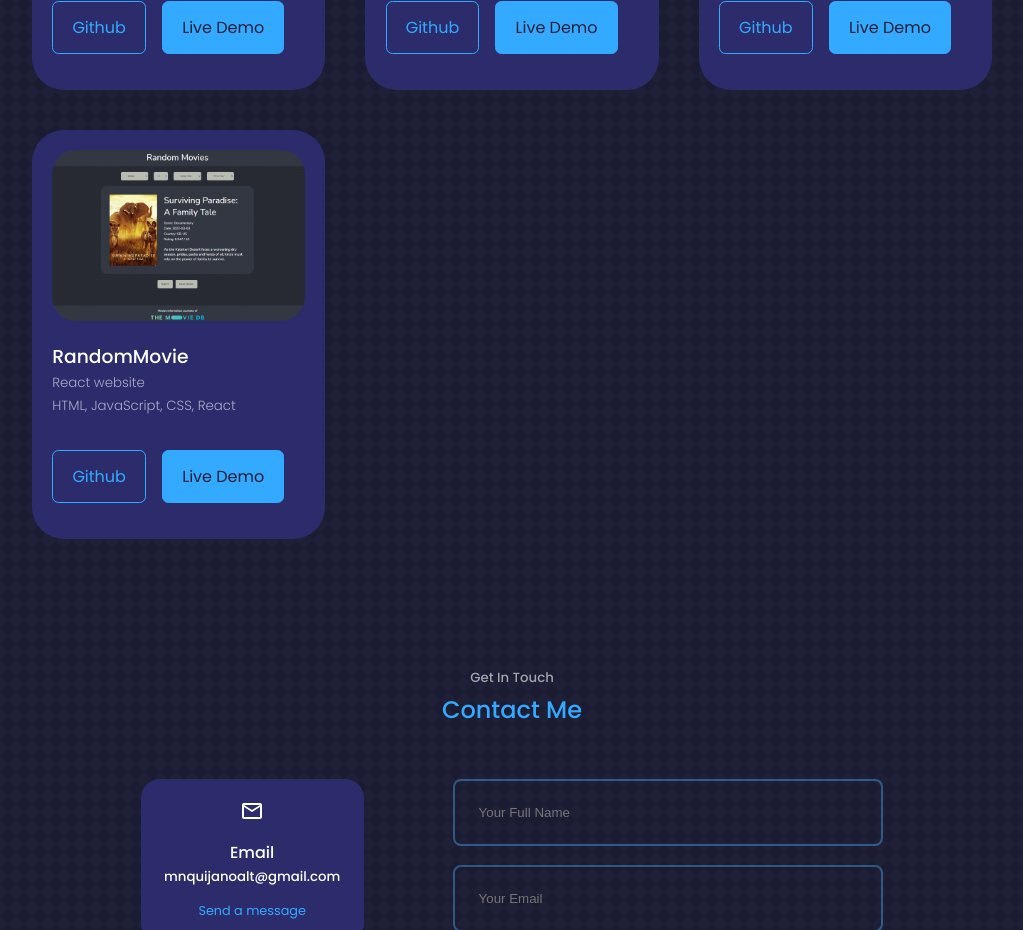
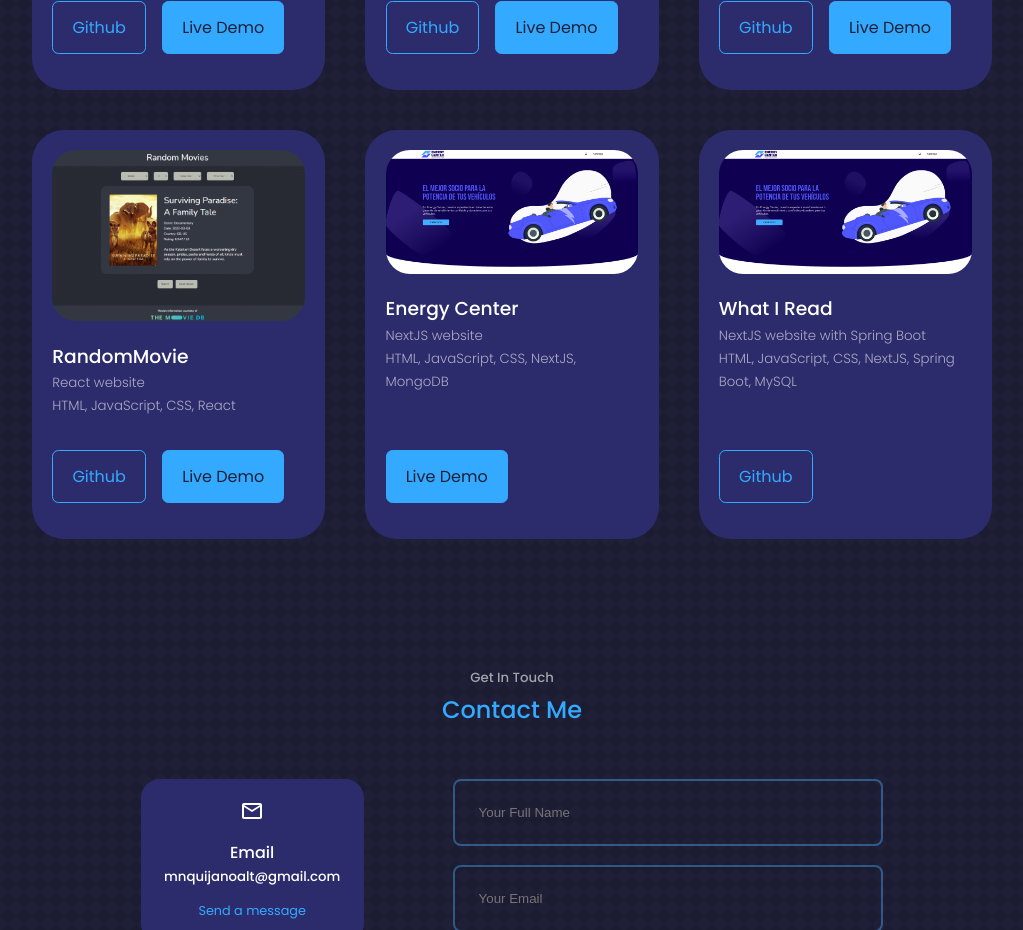
Before and after one commit to MartinQuijano/react-portfolio-website, a React (Create React App) app: page / in a window 1280 px wide. Shown: the part 2820-3750 px from the top of the page, without its empty margins (128-1151 px from the left). Built offline with nearby package versions, Linux system fonts and the light colour scheme.

Commit message:
Update portfolio

```diff
--- a/src/components/portfolio/Portfolio.jsx
+++ b/src/components/portfolio/Portfolio.jsx
@@ -1,89 +1,109 @@
-import React from 'react'
-import './portfolio.css'
-import IMG1 from '../../assets/Leapy_02.png'
-import IMG2 from '../../assets/Spikes.png'
-import IMG3 from '../../assets/SpacePilots.png'
-import IMG4 from '../../assets/PeacefulWarrior.png'
-import IMG5 from '../../assets/Akradion.png'
-import IMG6 from '../../assets/Commanders.png'
-import IMG7 from '../../assets/randommovies.png'
+import React from "react";
+import "./portfolio.css";
+import IMG1 from "../../assets/Leapy_02.png";
+import IMG2 from "../../assets/Spikes.png";
+import IMG3 from "../../assets/SpacePilots.png";
+import IMG4 from "../../assets/PeacefulWarrior.png";
+import IMG5 from "../../assets/Akradion.png";
+import IMG6 from "../../assets/Commanders.png";
+import IMG7 from "../../assets/randommovies.png";
+import IMG8 from "../../assets/energycenter.png";
+import IMG9 from "../../assets/whatiread.png";
 
 const data = [
   {
     id: 1,
     image: IMG1,
-        title: 'Leapy',
-        genre: 'Drag & Release 2D',
-        technologies: 'Unity, C#',
-        github: 'https://github.com/MartinQuijano/Leapy',
-        demo: 'https://kottler.itch.io/leapy'
+    title: "Leapy",
+    genre: "Drag & Release 2D",
+    technologies: "Unity, C#",
+    github: "https://github.com/MartinQuijano/Leapy",
+    demo: "https://kottler.itch.io/leapy",
   },
   {
     id: 2,
     image: IMG2,
-        title: 'Spikes',
-        genre: 'Puzzle 2D',
-        technologies: 'Unity, C#',
-        github: 'https://github.com/MartinQuijano/Spikes',
-        demo: 'https://kottler.itch.io/spikes'
+    title: "Spikes",
+    genre: "Puzzle 2D",
+    technologies: "Unity, C#",
+    github: "https://github.com/MartinQuijano/Spikes",
+    demo: "https://kottler.itch.io/spikes",
   },
   {
     id: 3,
     image: IMG3,
-        title: 'Space Pilots',
-        genre: 'Endless Runner 2D',
-        technologies: 'Unity, C#',
-        github: 'https://github.com/MartinQuijano/Space-Pilots',
-        demo: 'https://kottler.itch.io/space-pilots'
+    title: "Space Pilots",
+    genre: "Endless Runner 2D",
+    technologies: "Unity, C#",
+    github: "https://github.com/MartinQuijano/Space-Pilots",
+    demo: "https://kottler.itch.io/space-pilots",
   },
   {
     id: 4,
     image: IMG4,
-        title: 'Peaceful Warrior',
-        genre: 'Platformer 2D',
-        technologies: 'Unity, C#',
-        github: 'https://github.com/MartinQuijano/Peaceful-Warrior',
-        demo: 'https://kottler.itch.io/peaceful-warrior'
+    title: "Peaceful Warrior",
+    genre: "Platformer 2D",
+    technologies: "Unity, C#",
+    github: "https://github.com/MartinQuijano/Peaceful-Warrior",
+    demo: "https://kottler.itch.io/peaceful-warrior",
   },
   {
     id: 5,
     image: IMG5,
-        title: 'Akradion',
-        genre: 'Arcade',
-        technologies: 'Unity, C#',
-        github: 'https://github.com/MartinQuijano/Akradion',
-        demo: 'https://kottler.itch.io/akradion'
+    title: "Akradion",
+    genre: "Arcade",
+    technologies: "Unity, C#",
+    github: "https://github.com/MartinQuijano/Akradion",
+    demo: "https://kottler.itch.io/akradion",
   },
   {
     id: 6,
     image: IMG6,
-        title: 'Commanders',
-        genre: 'Multi-action turn-based strategy',
-        technologies: 'Unity, C#',
-        github: 'https://github.com/MartinQuijano/Commanders',
-        demo: 'https://kottler.itch.io/commanders'
-    }, {
+    title: "Commanders",
+    genre: "Multi-action turn-based strategy",
+    technologies: "Unity, C#",
+    github: "https://github.com/MartinQuijano/Commanders",
+    demo: "https://kottler.itch.io/commanders",
+  },
+  {
     id: 7,
     image: IMG7,
-        title: 'RandomMovie',
-        genre: 'React website',
-        technologies: 'HTML, JavaScript, CSS, React',
-        github: 'https://github.com/MartinQuijano/random-movie',
-        demo: 'https://randomlymovie.netlify.app/'
-    }
-]
+    title: "RandomMovie",
+    genre: "React website",
+    technologies: "HTML, JavaScript, CSS, React",
+    github: "https://github.com/MartinQuijano/random-movie",
+    demo: "https://randomlymovie.netlify.app/",
+  },
+  {
+    id: 8,
+    image: IMG8,
+    title: "Energy Center",
+    genre: "NextJS website",
+    technologies: "HTML, JavaScript, CSS, NextJS, MongoDB",
+    github: null,
+    demo: "https://www.energycenter.com.ar/",
+  },
+  {
+    id: 9,
+    image: IMG8,
+    title: "What I Read",
+    genre: "NextJS website with Spring Boot",
+    technologies: "HTML, JavaScript, CSS, NextJS, Spring Boot, MySQL",
+    github: "https://github.com/MartinQuijano/next-whatiread",
+    demo: null,
+  },
+];
 
 const portfolio = () => {
   return (
-        <section id='portfolio'>
+    <section id="portfolio">
       <h5>My Projects</h5>
       <h2>Portfolio</h2>
 
       <div className="container portfolio__container">
-                {
-                    data.map(({ id, image, title, genre, technologies, github, demo }) => {
+        {data.map(({ id, image, title, genre, technologies, github, demo }) => {
           return (
-                            <article key={id} className='portfolio__item'>
+            <article key={id} className="portfolio__item">
               <div className="portfolio__item-image">
                 <img src={image} alt={title} />
               </div>
@@ -91,17 +111,23 @@ const portfolio = () => {
               <small className="portfolio__game-genre">{genre}</small>
               <small className="portfolio__game-technologies">{technologies}</small>
               <div className="portfolio__item-cta">
-                                    <a href={github} className='btn' target='_blank'>Github</a>
-                                    <a href={demo} className='btn btn-primary' target='_blank'>Live Demo</a>
+                {github !== null && (
+                  <a href={github} className="btn" target="_blank">
+                    Github
+                  </a>
+                )}
+                {demo !== null && (
+                  <a href={demo} className="btn btn-primary" target="_blank">
+                    Live Demo
+                  </a>
+                )}
               </div>
             </article>
-                        )
-                    })
-                }
-
+          );
+        })}
       </div>
     </section>
-    )
-}
+  );
+};
 
-export default portfolio
+export default portfolio;
```
Also changed, not shown: src/assets/energycenter.png (added), src/assets/whatiread.png (added). Lines whose indentation alone changed are shown as unchanged.
